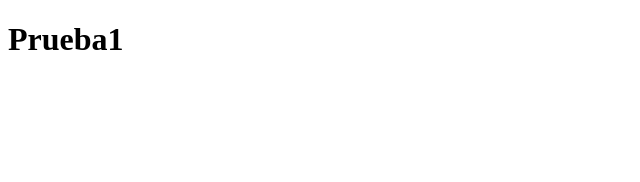
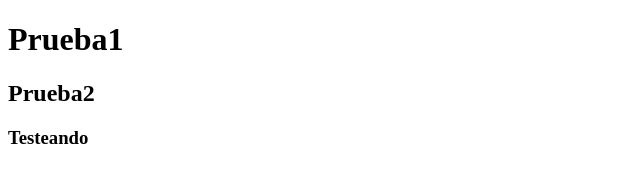
Before and after one commit to Samari494/EJEMPLO1, a plain HTML site: page index.html in a window 1280 px wide. Shown: the whole page, without its empty margins (0-640 px from the left). Drawn offline with Linux system fonts and the light colour scheme.

Commit message:
He creado una nueva etiqueta

```diff
--- a/index.html
+++ b/index.html
@@ -8,5 +8,7 @@
 </head>
 <body>
     <h1>Prueba1</h1>
+    <h2>Prueba2</h2>
+    <h3>Testeando</h3>
 </body>
 </html>
```
